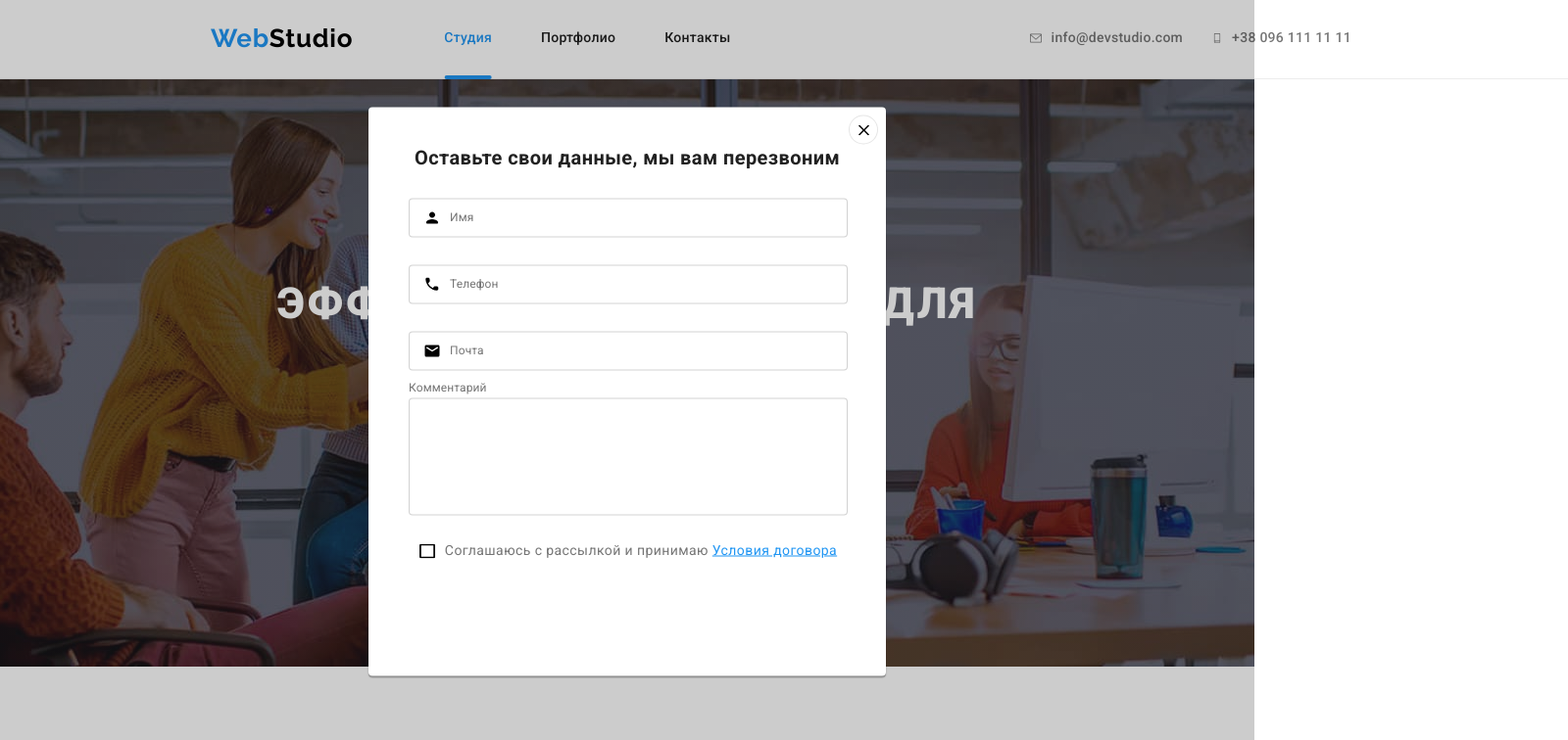
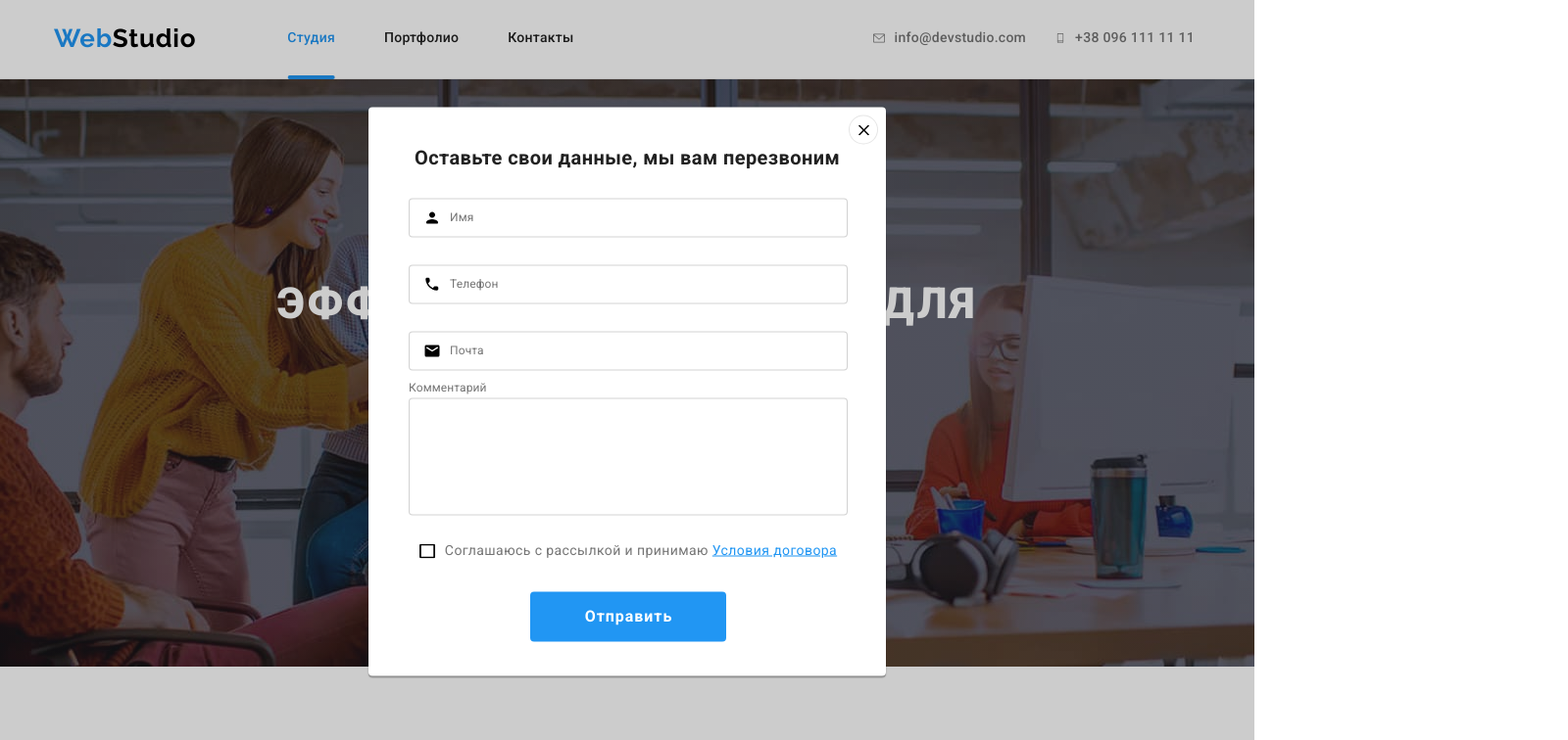
Before and after one commit to Valenster/goit-markup-hw-06, a plain HTML site: page index.html in a window 1280 px wide. Both pictures are taken after a click on the button "Заказать услугу". Shown: the top 756 px of the page at 98% size, 1600 px wide, since content can reach past the window. Drawn offline with nearby package versions, Linux system fonts and the light colour scheme.

Commit message:
Додає переходи

```diff
--- a/css/main.css
+++ b/css/main.css
@@ -79,8 +79,6 @@ img{
 
 .nav{
     border-bottom: 1px solid #ECECEC;
-    ;
-    width: 1600px;
     margin-left: auto;
     margin-right: auto;
 }
@@ -264,6 +262,7 @@ img{
     padding-bottom: 200px;
     background-image: linear-gradient(to right, rgba(47, 48, 58, 0.4), rgba(47, 48, 58, 0.4)), url(../images/hero.jpg);
     background-repeat: no-repeat;
+    background-size: cover;
     background-position: 50% 50%;
     /* background-size: 200px; */
 
@@ -450,7 +449,7 @@ img{
     justify-content: space-between;
 }
 
-.clients .link  {
+.clients .link{
     width: 170px;
     height: 92px;
     border: 1px solid #AFB1B8;
@@ -620,7 +619,7 @@ img{
 
 /* Кнопки */
 
-.hero .main-button{
+.hero .main-button, .send-button{
     border: 0;
     min-width: 200px;
     border-radius: 4px;
@@ -630,15 +629,12 @@ img{
     line-height: 1.9;
     letter-spacing: 0.06em;
     color: #FFFFFF;
+    cursor: pointer;
     background-color: var(--accent-color);
     transition: background-color var(--transition-duration) var(--transition-timing-function);
 }
 
-.hero .main-button:hover,
-.hero .main-button:focus,
-.spam-button:hover{
-    background-color: teal;
-}
+
 
 /* Бакдроп */
 
@@ -693,7 +689,8 @@ img{
     border-radius: 50%;
     justify-content: center;
     align-items: center;
-    transition: fill var(--transition-duration) var(--transition-timing-function);
+    transition: fill var(--transition-duration)
+    var(--transition-timing-function);
 }
 
 
@@ -737,6 +734,7 @@ img{
     border: 1px solid rgba(33, 33, 33, 0.2);
     border-radius: 4px;
     padding: 11px 13px 11px 42px;
+    transition: border-color 250ms var(--transition-timing-function);
 }
 
 .form-text{
@@ -753,6 +751,10 @@ img{
     transition: transform 250ms linear;
 }
 
+.form-textarea{
+    transition: border-color 250ms;
+}
+
 .form-input:hover,
 .form-input:focus,
 .form-textarea:hover,
@@ -767,6 +769,7 @@ img{
 .form-label:focus .form-icon{
     fill: var(--accent-color);
 }
+
 
 .form-input:not(:placeholder-shown)~.form-text,
 .form-input:hover .form-text{
@@ -838,6 +841,14 @@ img{
     display: block;
 }
 
+.form-call-back .send-button{
+    display: block;
+    padding: 10px 55px 10px 56px;
+    margin: auto ;
+    margin-top: 30px;
+    transition: background-color var(--transition-duration)
+    var(--transition-timing-function);
+}
 
 
 /* ПОРТФОЛІО */
@@ -958,6 +969,14 @@ img{
     color: var(--accent-color);
 }
 
+.hero .main-button:hover,
+.hero .main-button:focus,
+.spam-button:hover,
+.send-button:hover,
+.send-button:focus{
+    background-color: teal;
+}
+
 .button:hover,
 .button:focus{
     background-color: var(--accent-color);
--- a/index.html
+++ b/index.html
@@ -380,6 +380,7 @@
                         </svg>
                         <span class="consent-text">Соглашаюсь с рассылкой и принимаю <a href="">Условия договора</a></span>
                     </label>
+                    <button type="submit" class="send-button">Отправить</button>
                 </form>
 
             </div>
```
